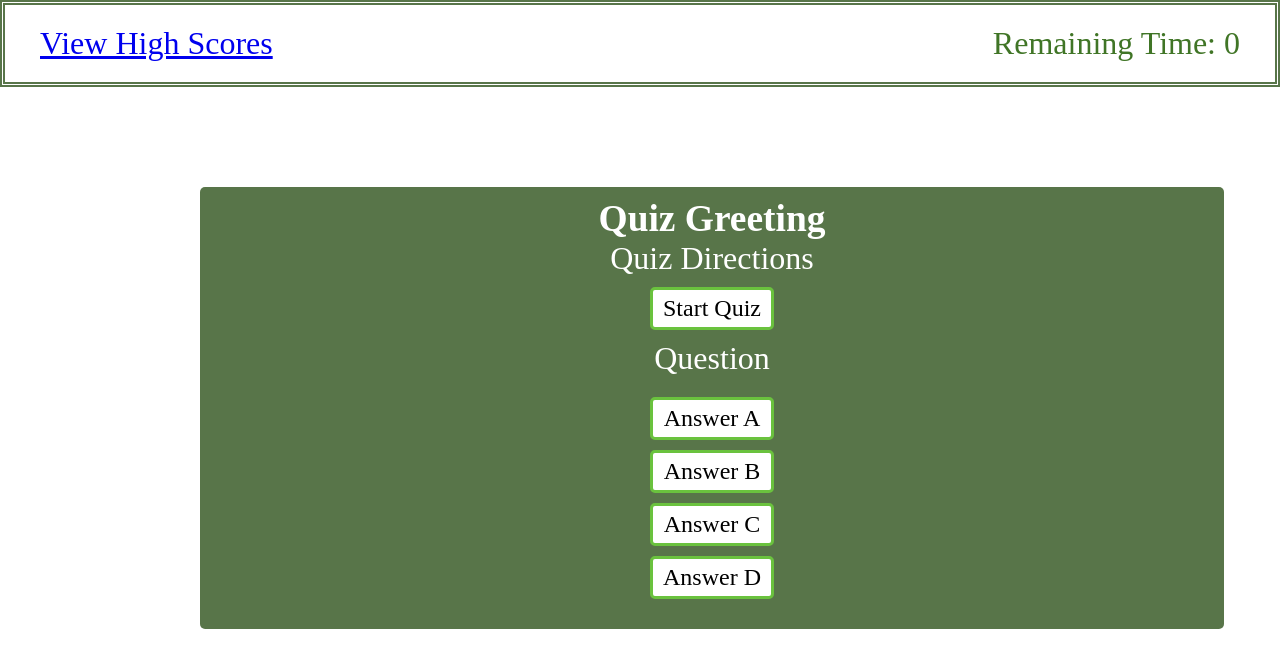
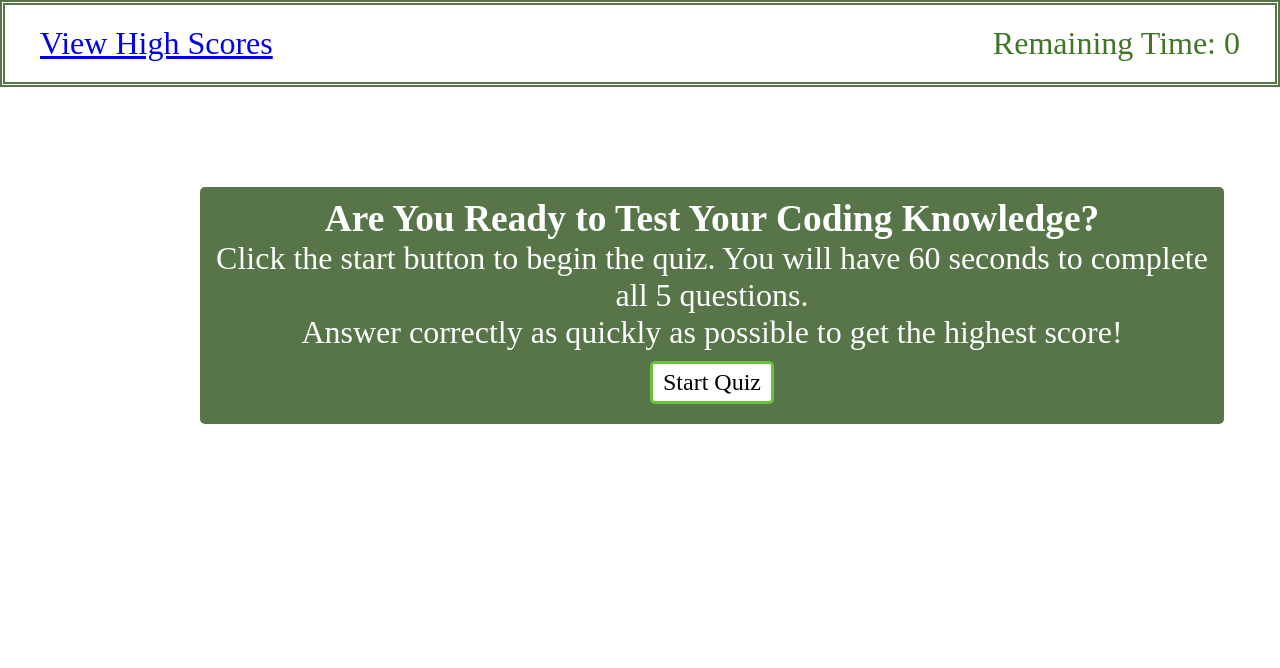
Before and after one commit to samkarp700/coding-quiz, a plain HTML site: page index.html in a window 1280 px wide. Drawn offline with Linux system fonts and the light colour scheme.

Commit message:
start button works, greeting disappears

```diff
--- a/assets/js/script.js
+++ b/assets/js/script.js
@@ -1,18 +1,27 @@
 // global variables for quiz page
 var timerEl = document.getElementById("time-left");
-var greetingEl = document.getElementById("greet");
-var startEl = document.getElementById("start-btn");
+var greetingEl = document.querySelector("#greeting");
+var startButtonEl = document.getElementById("start-btn");
 var quizEl = document.getElementById("quiz-questions");
 var questionEl = document.getElementById("question");
-var answerEl = doucment.getElementById("answer-buttons");
+var answerEl = document.getElementById("answer-buttons");
+
 
 //timer start settings
 var startTime = 60;
 
+//event listener to start game
+startButtonEl.addEventListener("click", function() {
+    startGame();
+});
+
+
 //functions main
 
 var startGame = function() {
-    //start button event listener
+    document.getElementById("greet").style.visibility='hidden';
+
+
     //hide greeting
     //start question loop
 }
--- a/assets/styles.css
+++ b/assets/styles.css
@@ -96,5 +96,5 @@ body {
 }
 
 .hide {
-
+    display: none;
 }
--- a/index.html
+++ b/index.html
@@ -21,9 +21,10 @@
 
     <div class="container" id="container-main">
             <!--greeting section-->
-            <div class="greeting hide" id="greet">
-                <h3>Quiz Greeting</h3>
-                <p>Quiz Directions</p>
+            <div class="greeting" id="greet">
+                <h3>Are You Ready to Test Your Coding Knowledge?</h3>
+                <p>Click the start button to begin the quiz. You will have 60 seconds to complete all 5 questions.<br>
+                Answer correctly as quickly as possible to get the highest score!<br> </p>
             </div>
             <div class="start-button">
                 <button id="start-btn" class="start-btn btn">Start Quiz</button>
```
